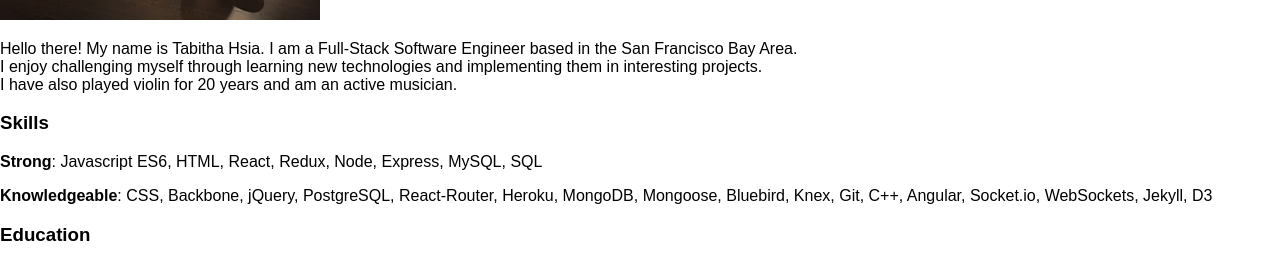
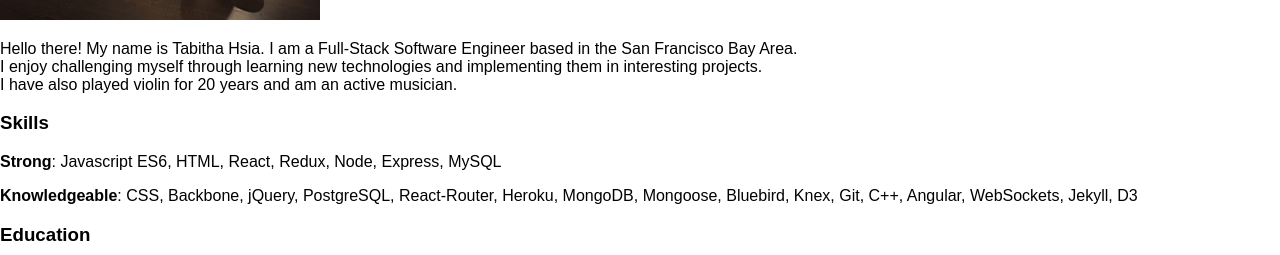
Before and after one commit to tabithahsia/Portfolio, a React (Create React App) app: page / in a window 1280 px wide. Both pictures are taken after a click on the button "About". Shown: the part 832-1087 px from the top of the page. Built offline with nearby package versions, Linux system fonts and the light colour scheme.

Commit message:
Update About.jsx

```diff
--- a/src/Components/About.jsx
+++ b/src/Components/About.jsx
@@ -22,8 +22,8 @@ class About extends React.Component {
           I have also played violin for 20 years and am an active musician.
         </p>
         <h3 id="about"> Skills </h3>
-        <p><strong>Strong</strong>: Javascript ES6, HTML, React, Redux, Node, Express, MySQL, SQL </p>
-        <p><strong>Knowledgeable</strong>: CSS, Backbone, jQuery, PostgreSQL, React-Router, Heroku, MongoDB, Mongoose, Bluebird, Knex, Git, C++, Angular, Socket.io, WebSockets, Jekyll, D3</p>
+        <p><strong>Strong</strong>: Javascript ES6, HTML, React, Redux, Node, Express, MySQL </p>
+        <p><strong>Knowledgeable</strong>: CSS, Backbone, jQuery, PostgreSQL, React-Router, Heroku, MongoDB, Mongoose, Bluebird, Knex, Git, C++, Angular, WebSockets, Jekyll, D3</p>
 
         <h3 id="about"> Education </h3>
         <p><strong>University of the Pacific, </strong>  B.A. in Music Violin & Asian Languages and Studies: Chinese, Minor in Pre-Law
```
